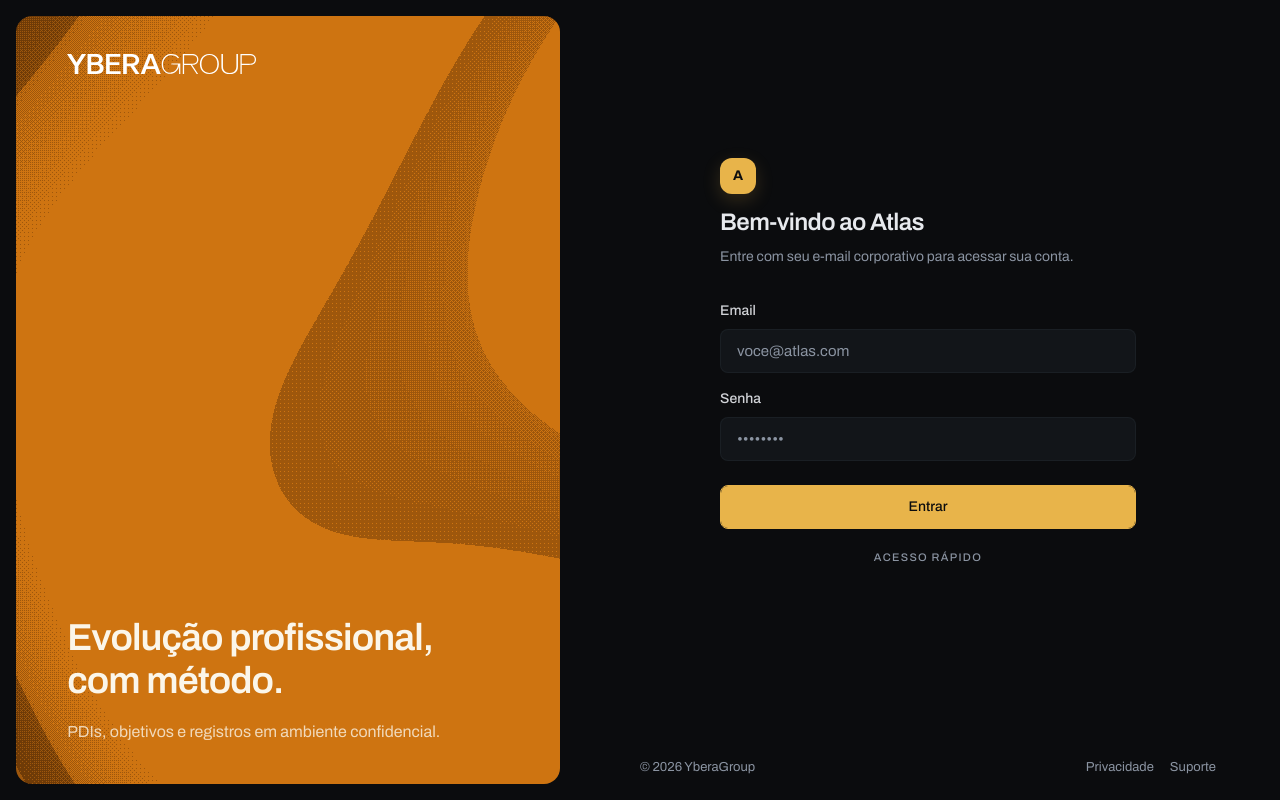
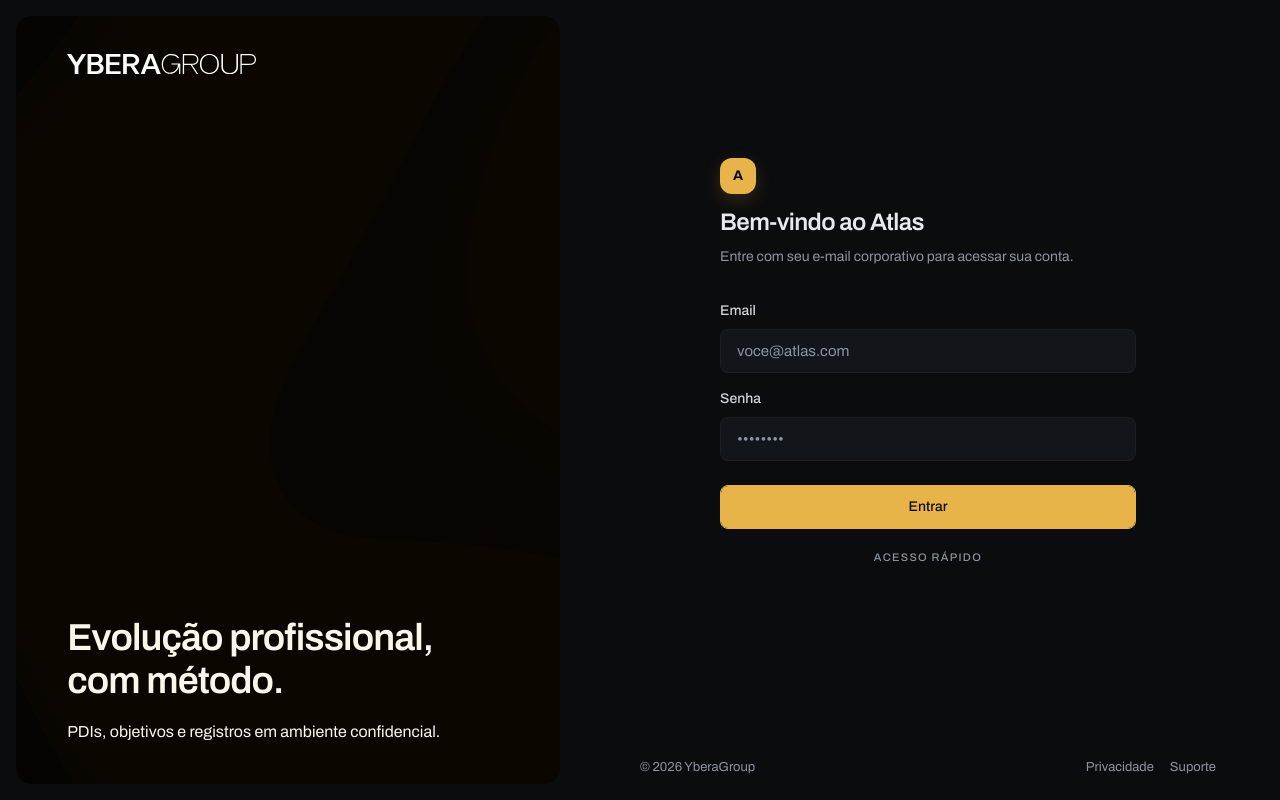
Before and after one commit to urlandesigner/Atlas-repositorio-demandas-, a Next.js app: page /login in a window 1280 px wide. Built offline with nearby package versions, Linux system fonts and the light colour scheme; no server answers.

Commit message:
Escurece o painel de login para ouro pontual sobre campo quase-preto

```diff
--- a/src/components/auth/login-hero-panel.tsx
+++ b/src/components/auth/login-hero-panel.tsx
@@ -5,7 +5,7 @@ import dynamic from "next/dynamic"
 
 const HeroGeometric = dynamic(() => import("@/components/ui/hero-geometric"), {
   ssr: false,
-  loading: () => <div className="absolute inset-0 bg-[#12100B]" />,
+  loading: () => <div className="absolute inset-0 bg-[#0B0A07]" />,
 })
 
 export function LoginHeroPanel() {
@@ -13,9 +13,10 @@ export function LoginHeroPanel() {
     <div className="relative flex h-full min-h-full w-full flex-1 flex-col overflow-hidden rounded-[16px]">
       <HeroGeometric
         className="absolute inset-0 min-h-0 h-full bg-transparent"
-        // tons do acento ouro para o shader (three não lê CSS vars)
-        color1="#8A6212"
-        color2="#E8B44A"
+        // Campo escuro com luz ouro — o painel lê como o resto do produto
+        // (quase-preto com ouro pontual). O three não lê CSS vars, daí os literais.
+        color1="#0B0A07"
+        color2="#3D2B08"
         speed={0.45}
       />
 
@@ -36,7 +37,7 @@ export function LoginHeroPanel() {
             <h1 className="text-[2.35rem] font-semibold leading-[1.12] tracking-tight text-[#FBF6EA]">
               Evolução profissional, com método.
             </h1>
-            <p className="max-w-md text-base leading-7 text-[#FBF6EA]/78">
+            <p className="max-w-md text-base leading-7 text-[#FBF6EA]">
               PDIs, objetivos e registros em ambiente confidencial.
             </p>
           </div>
```
